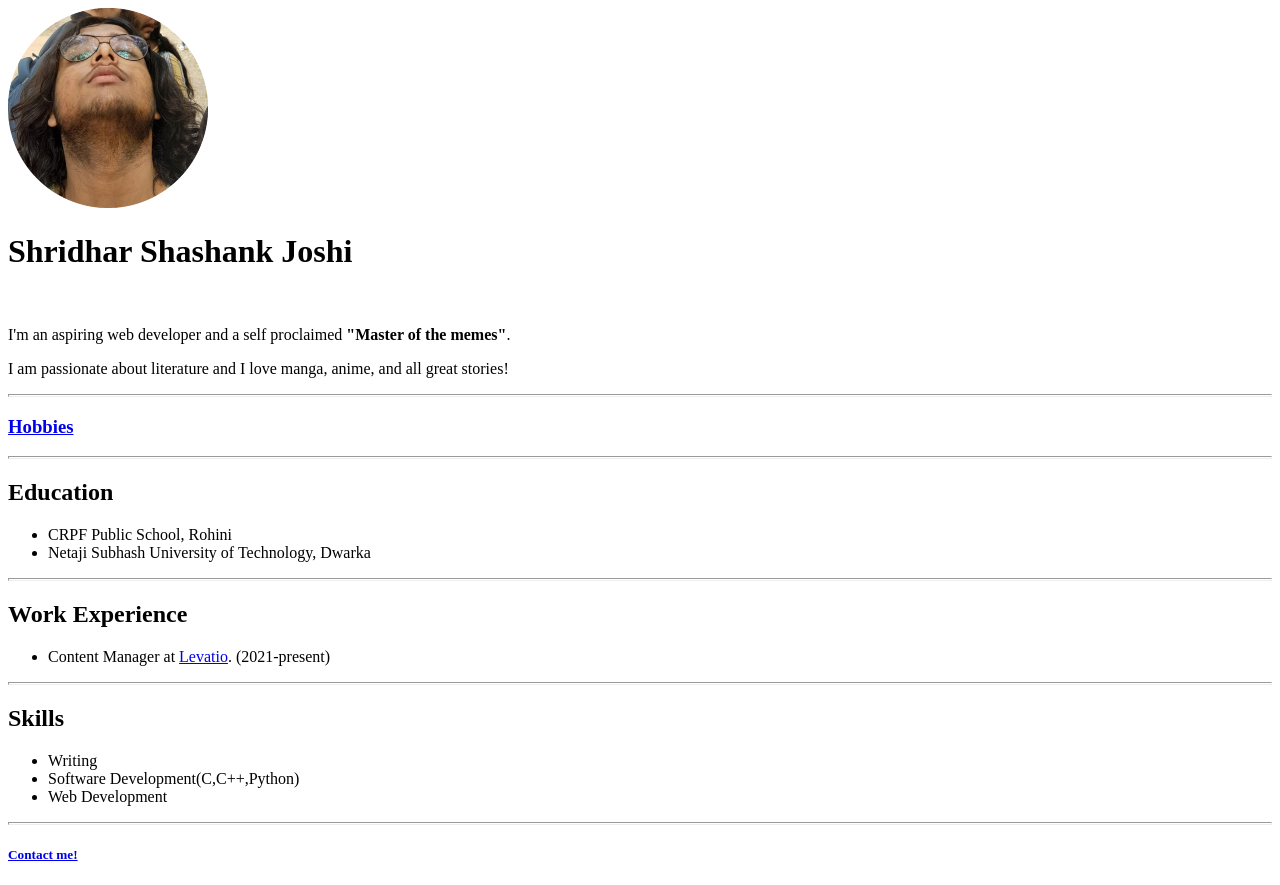
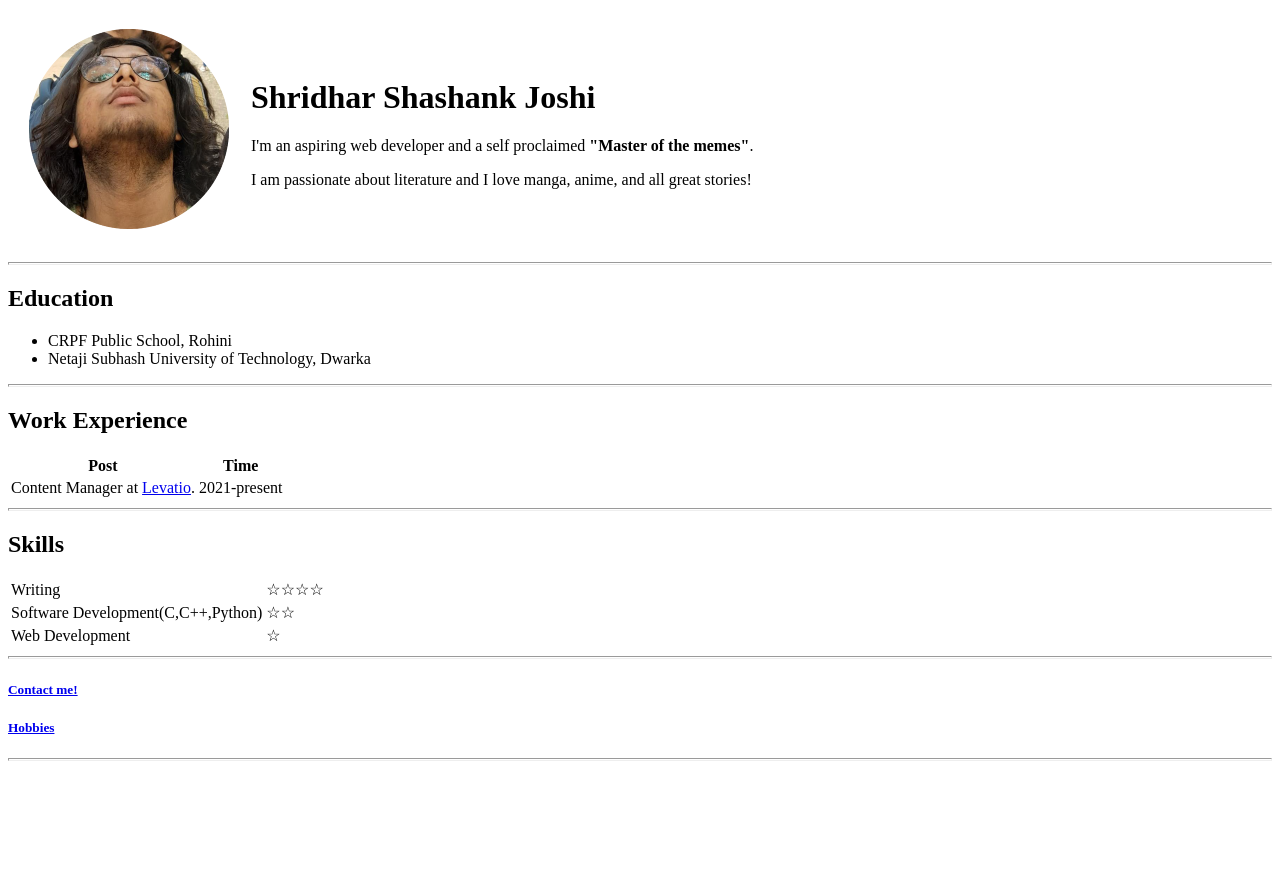
Before and after one commit to Shridhar2003/personalwebsite, a plain HTML site: page index.html in a window 1280 px wide. After the commit the page ends 800 px from the top, so only its background shows below. Drawn offline with Linux system fonts and the light colour scheme.

Commit message:
Added Tables

```diff
--- a/index.html
+++ b/index.html
@@ -7,13 +7,18 @@
   <title>Shridhar's Portfolio</title>
 </head>
 <body>
-  <img src="Images\296640629_447068827286128_3392713774878778537_n-modified (1).png" alt="Shridhar's profile picture">
-  <h1>Shridhar Shashank Joshi</h1>
-  <br>
-  <p>I'm an aspiring web developer and a self proclaimed <strong>"Master of the memes"</strong>. </p>
-  <p> I am passionate about literature and I love manga, anime, and all great stories! </p>
-  <hr size="3">
-  <h3><a href="Hobbies.html">Hobbies</a></h3>
+  <table cellspacing="20">
+    <tr>
+      <td>
+        <img src="Images\296640629_447068827286128_3392713774878778537_n-modified (1).png" alt="Shridhar's profile picture">
+      </td>
+      <td>
+        <h1>Shridhar Shashank Joshi</h1>
+        <p>I'm an aspiring web developer and a self proclaimed <strong>"Master of the memes"</strong>. </p>
+        <p> I am passionate about literature and I love manga, anime, and all great stories! </p>
+      </td>
+    </tr>
+  </table>
   <hr size="3">
   <h2>Education</h2>
   <ul>
@@ -22,17 +27,51 @@
   </ul>
   <hr size="3">
   <h2>Work Experience</h2>
-  <ul>
-    <li>Content Manager at <a href="https://levatio.carrd.co">Levatio</a>. (2021-present)</li>
-  </ul>
+  <table>
+      <thead>
+        <tr>
+          <th>
+            Post
+          </th>
+          <th>
+            Time
+          </th>
+        </tr>
+      </thead>
+      <tbody>
+        <tr>
+          <td>
+            Content Manager at <a href="https://levatio.carrd.co">Levatio</a>.
+          </td>
+          <td>
+            2021-present
+          </td>
+        </tr>
+
+      </tbody>
+
+
+  </table>
   <hr size="3">
   <h2>Skills</h2>
-  <ul>
-    <li>Writing</li>
-    <li>Software Development(C,C++,Python)</li>
-    <li>Web Development</li>
-  </ul>
+  <table>
+    <tr>
+      <td>Writing</td>
+      <td>☆☆☆☆</td>
+    </tr>
+    <tr>
+      <td>Software Development(C,C++,Python)</td>
+      <td>☆☆</td>
+    </tr>
+    <tr>
+      <td>Web Development</td>
+      <td>☆</td>
+    </tr>
+  </table>
   <hr size="3">
-  <h5><a href="ContactPage.html">Contact me!</a></h5>
+  <h5><a href="./ContactPage.html">Contact me!</a></h5>
+  <h5><a href="./Hobbies.html">Hobbies</a></h5>
+  <hr size="3">
+
 </body>
 </html>
```
Also changed, not shown: 1 other file.
